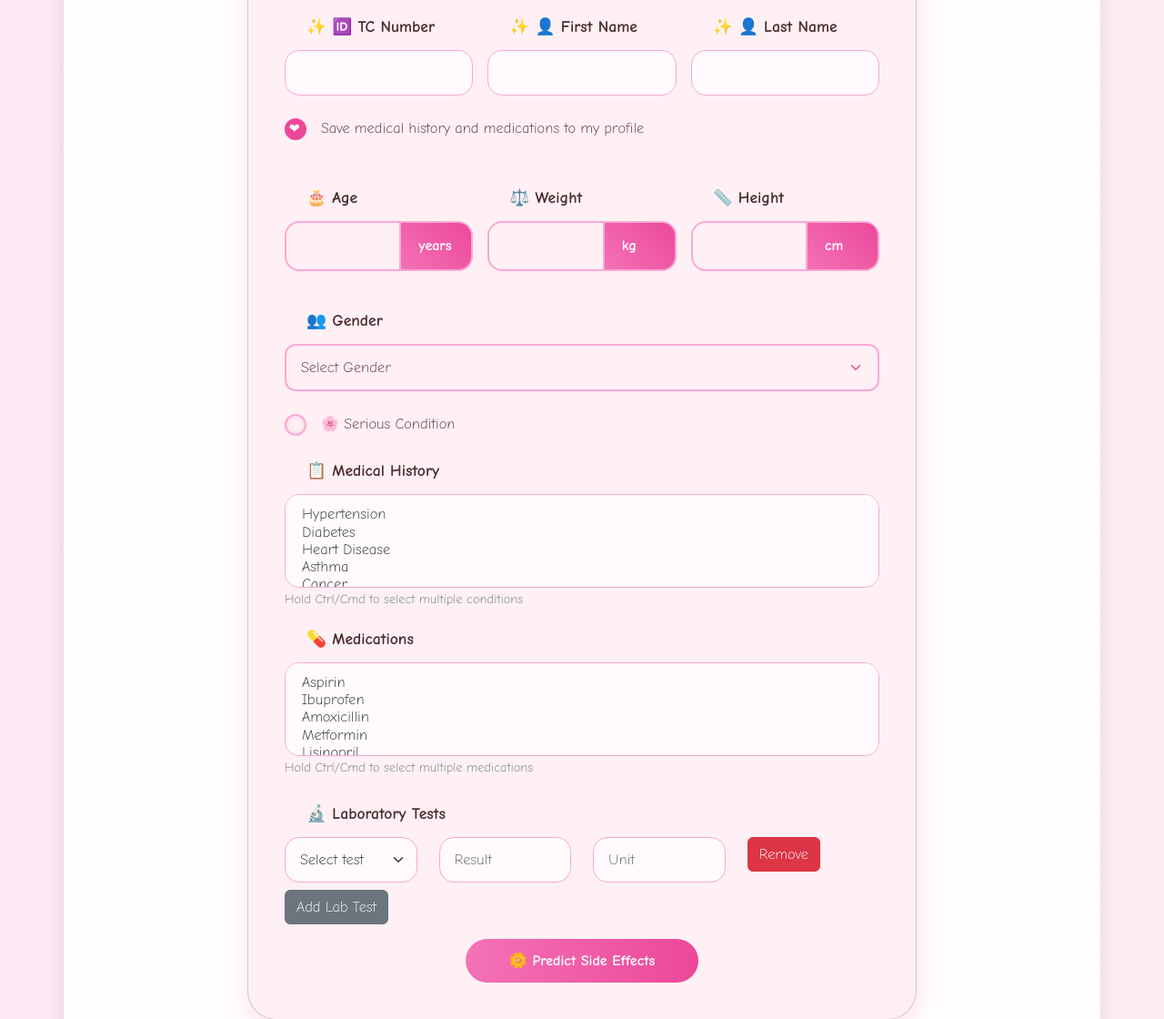
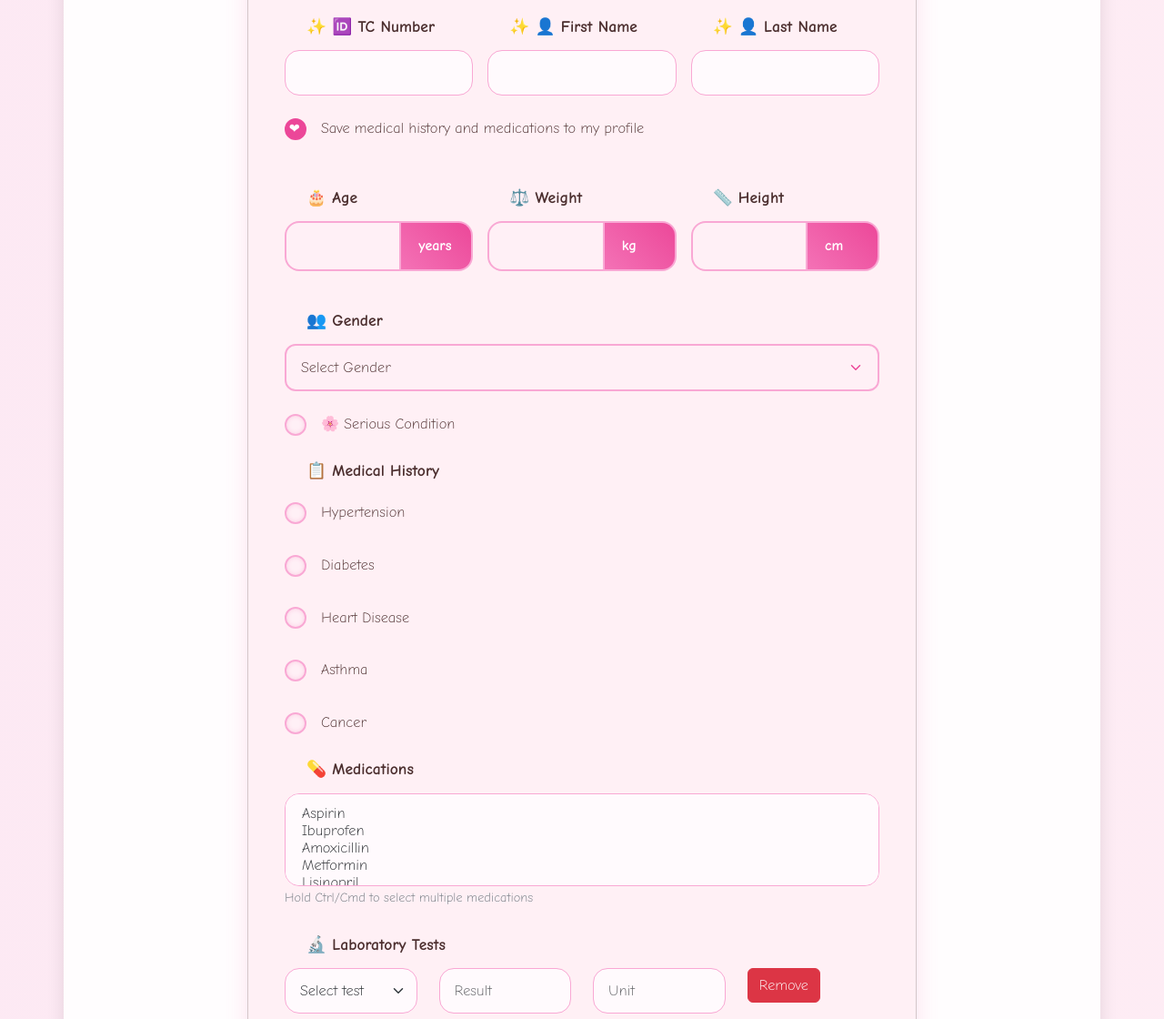
Before and after one commit to mdoukan/DrugSafeAI, a Flask app: page / in a window 1280 px wide. Shown: the part 774-1894 px from the top of the page at 91% size. Run offline with Flask 3, Linux system fonts and the light colour scheme; parts of the project's set-up code (start-up, migrations or seed data) failed here and were passed over.

Commit message:
Medical history: change multi-select to checkboxes

```diff
--- a/app/templates/index.html
+++ b/app/templates/index.html
@@ -104,15 +104,29 @@
                     </div>
 
                     <div class="mb-3">
-                        <label for="medicalHistory" class="form-label">📋 Medical History</label>
-                        <select multiple class="form-select" id="medicalHistory" name="medical_history">
-                            <option value="Hypertension">Hypertension</option>
-                            <option value="Diabetes">Diabetes</option>
-                            <option value="HeartDisease">Heart Disease</option>
-                            <option value="Asthma">Asthma</option>
-                            <option value="Cancer">Cancer</option>
-                        </select>
-                        <small class="text-muted">Hold Ctrl/Cmd to select multiple conditions</small>
+                        <label class="form-label">📋 Medical History</label>
+                        <div id="medicalHistoryCheckboxes">
+                            <div class="form-check">
+                                <input class="form-check-input" type="checkbox" id="mh-hypertension" name="medical_history" value="Hypertension">
+                                <label class="form-check-label" for="mh-hypertension">Hypertension</label>
+                            </div>
+                            <div class="form-check">
+                                <input class="form-check-input" type="checkbox" id="mh-diabetes" name="medical_history" value="Diabetes">
+                                <label class="form-check-label" for="mh-diabetes">Diabetes</label>
+                            </div>
+                            <div class="form-check">
+                                <input class="form-check-input" type="checkbox" id="mh-heartdisease" name="medical_history" value="HeartDisease">
+                                <label class="form-check-label" for="mh-heartdisease">Heart Disease</label>
+                            </div>
+                            <div class="form-check">
+                                <input class="form-check-input" type="checkbox" id="mh-asthma" name="medical_history" value="Asthma">
+                                <label class="form-check-label" for="mh-asthma">Asthma</label>
+                            </div>
+                            <div class="form-check">
+                                <input class="form-check-input" type="checkbox" id="mh-cancer" name="medical_history" value="Cancer">
+                                <label class="form-check-label" for="mh-cancer">Cancer</label>
+                            </div>
+                        </div>
                     </div>
 
                     <div class="mb-4">
```
